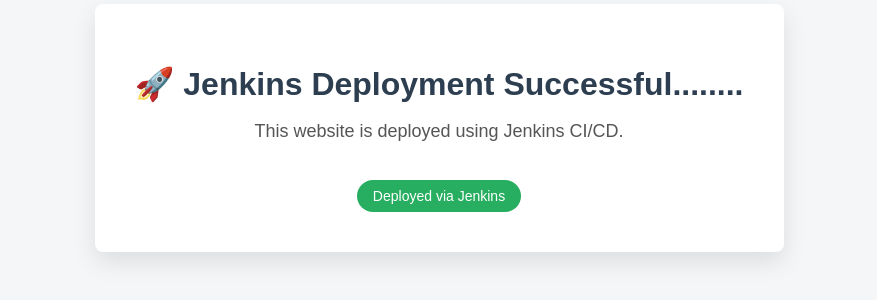
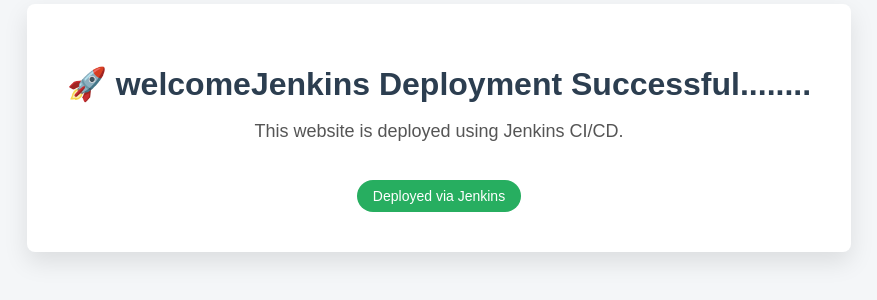
Before and after one commit to Ashu6605/my-demo, a plain HTML site: page index.html in a window 1280 px wide. Shown: the part 272-572 px from the top of the page, without its empty margins (201-1078 px from the left). Drawn offline with Linux system fonts and the light colour scheme.

Commit message:
Update index.html

```diff
--- a/index.html
+++ b/index.html
@@ -52,7 +52,7 @@
 <body>
   <div class="container">
     <div class="card">
-      <h1>🚀 Jenkins Deployment Successful........</h1>
+      <h1>🚀  welcomeJenkins Deployment Successful........</h1>
       <p>This website is deployed using Jenkins CI/CD.</p>
       <div class="badge">Deployed via Jenkins</div>
     </div>
```
